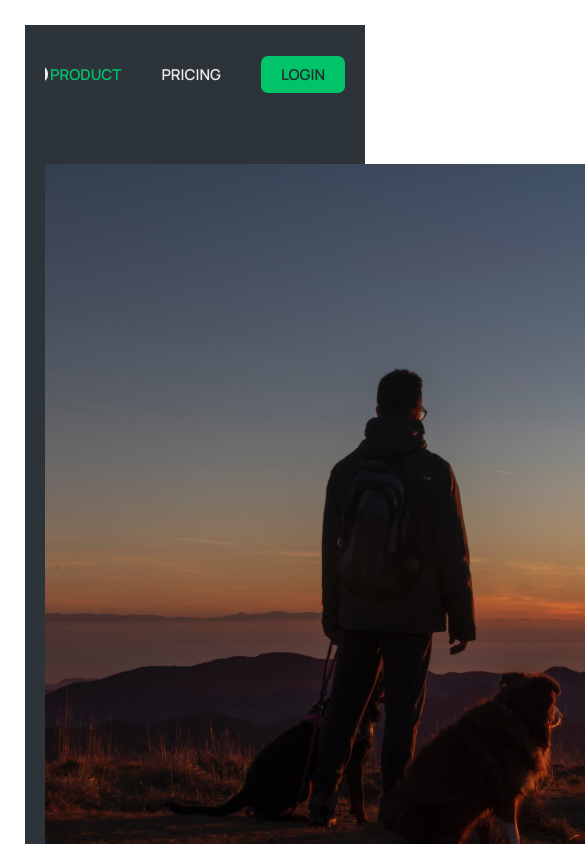
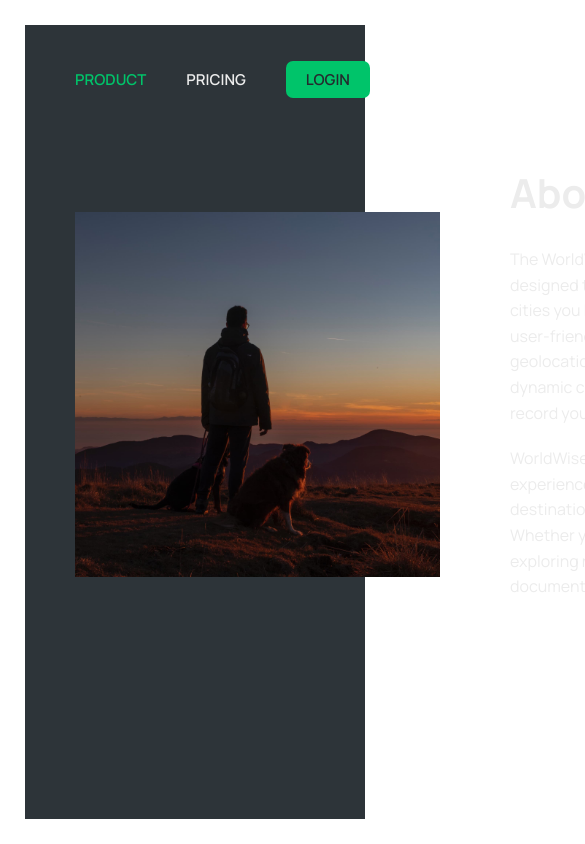
Before and after one commit to karinatimm/worldwise-react-app, a React (Vite) app: page /product in a window 390 px wide. Shown: the top 844 px of the page, 585 px wide, since content can reach past the window. Built offline with nearby package versions, Linux system fonts and the light colour scheme; data requests are answered from the project's data file.

Commit message:
Updated src/pages/Product.module.css

```diff
--- a/src/pages/Product.module.css
+++ b/src/pages/Product.module.css
@@ -16,7 +16,6 @@
 
 .product img {
   width: 100%;
-  object-fit: cover;
 }
 
 .product h2 {
@@ -28,33 +27,8 @@
 .product p {
   font-size: 1.6rem;
   margin-bottom: 2rem;
-  line-height: 1.6;
-  text-align: justify;
 }
 
 .product section a {
   margin-top: 2rem;
 }
-
-.text-container {
-  max-width: 100%;
-  padding: 0 1rem;
-}
-
-.product section .text-container p {
-  margin-bottom: 2rem;
-}
-
-.product section a {
-  margin-top: 2rem;
-}
-
-@media (max-width: 768px) {
-  .product {
-    padding: 2rem;
-  }
-
-  .product section {
-    grid-template-columns: 1fr;
-  }
-}
```
